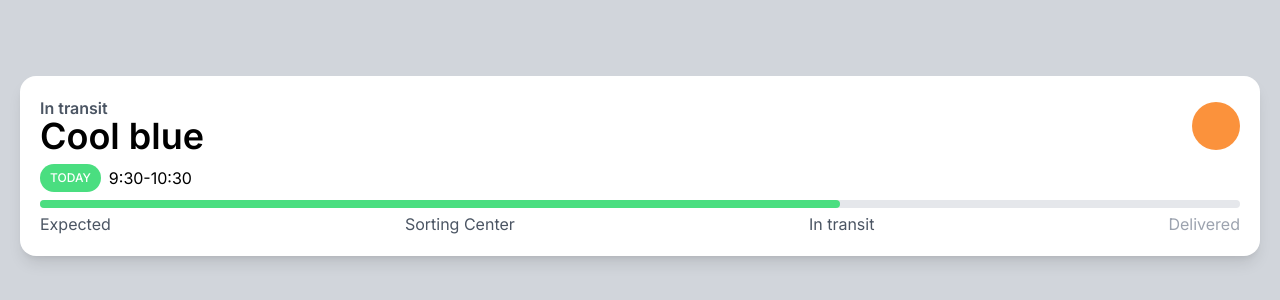
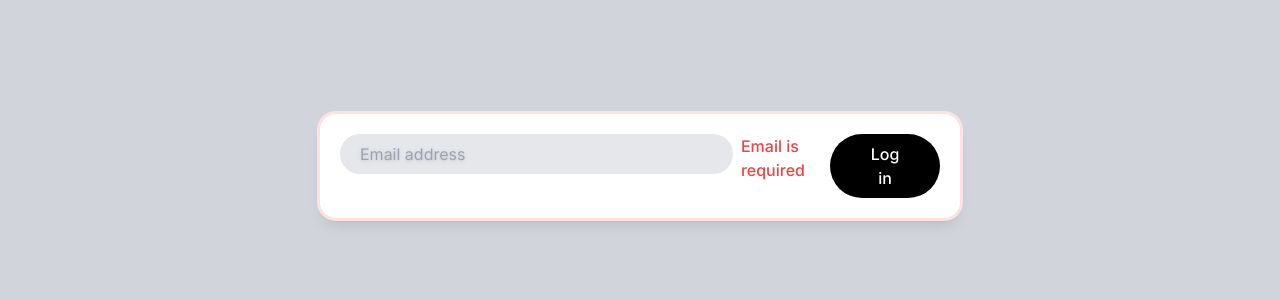
Before and after one commit to schae44/carrot-market, a Next.js app: page / in a window 1280 px wide. Shown: the part 234-534 px from the top of the page. Built offline with nearby package versions, Linux system fonts and the light colour scheme.

Commit message:
tailwindCSS modifiers practice

```diff
--- a/app/page.tsx
+++ b/app/page.tsx
@@ -1,32 +1,19 @@
 export default function Home() {
   return (
     <main className="bg-gray-300 h-screen flex items-center justify-center text-black p-5">
-      <div className="bg-white w-full p-5 shadow-lg rounded-2xl">
-        <div className="flex justify-between items-center">
-          <div className="flex flex-col">
-            <span className="text-gray-600 font-semibold -mb-1">
-              In transit
-            </span>
-            <span className="text-4xl font-semibold">Cool blue</span>
-          </div>
-          <div className="size-12 bg-orange-400 rounded-full" />
-        </div>
-        <div className="my-2 flex items-center gap-2">
-          <span className="bg-green-400 text-white uppercase px-2.5 py-1.5 text-xs font-medium rounded-full">
-            Today
-          </span>
-          <span>9:30-10:30</span>
-        </div>
-        <div className="relative">
-          <div className="absolute bg-gray-200 rounded-full w-full h-2" />
-          <div className="absolute bg-green-400 rounded-full w-2/3 h-2" />
-        </div>
-        <div className="flex justify-between items-center mt-5 text-gray-600">
-          <span>Expected</span>
-          <span>Sorting Center</span>
-          <span>In transit</span>
-          <span className="text-gray-400">Delivered</span>
-        </div>
+      <div className="bg-white w-full p-5 shadow-lg rounded-2xl max-w-screen-sm flex flex-col gap-2 md:flex-row *:outline-none ring ring-transparent transition-shadow has-[:invalid]:ring-red-100">
+        <input
+          className="peer w-full rounded-full h-10 bg-gray-200 pl-5 ring ring-transparent focus:ring-green-500 focus:ring-offset-2 transition-shadow placeholder:drop-shadow invalid:focus:ring-red-500"
+          type="text"
+          placeholder="Email address"
+          required
+        />
+        <span className="text-red-500 font-medium hidden peer-invalid:block">
+          Email is required
+        </span>
+        <button className="bg-black text-white py-2 rounded-full active:scale-90 transition-transform font-medium md:px-10">
+          Log in
+        </button>
       </div>
     </main>
   );
```
